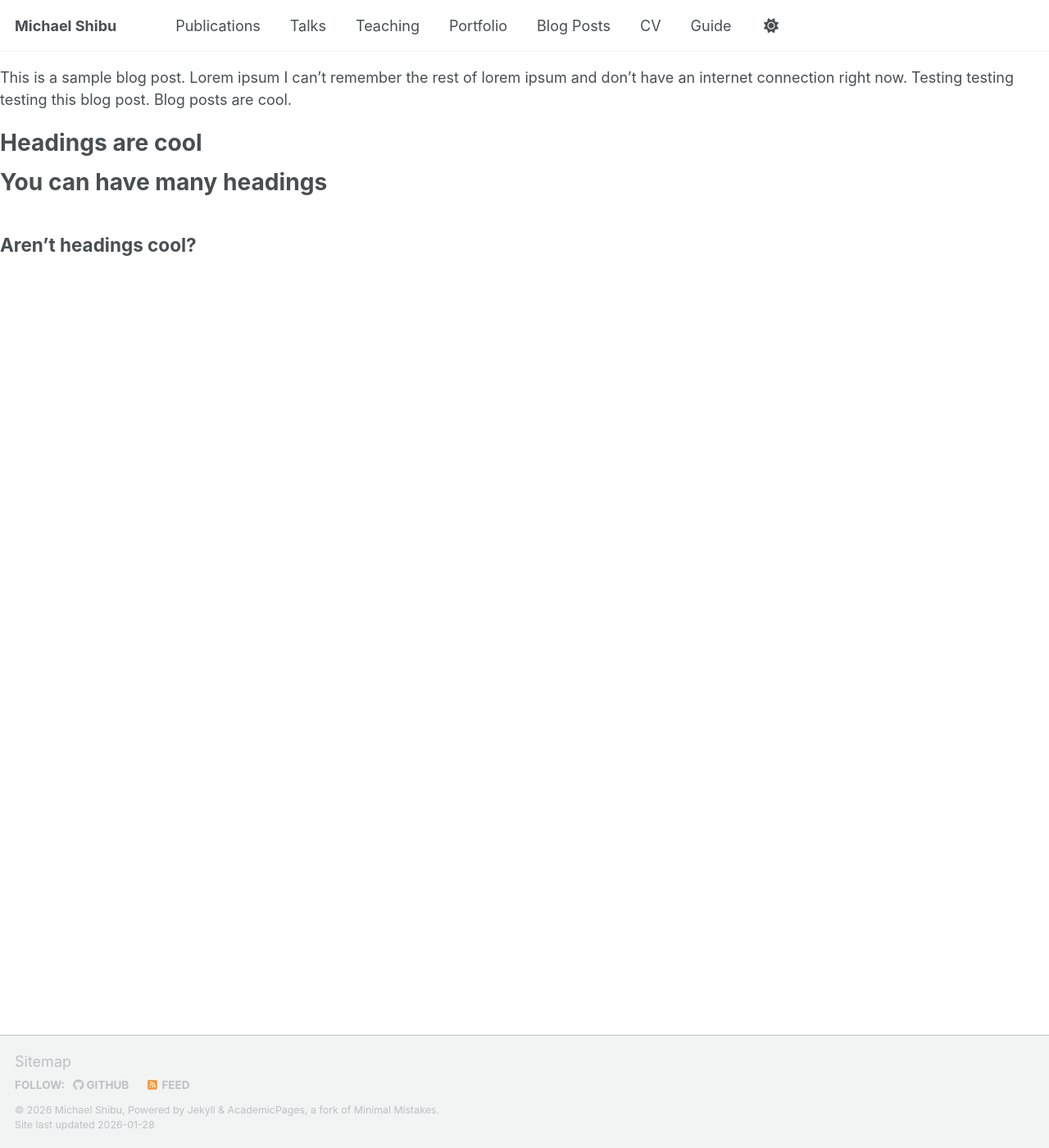
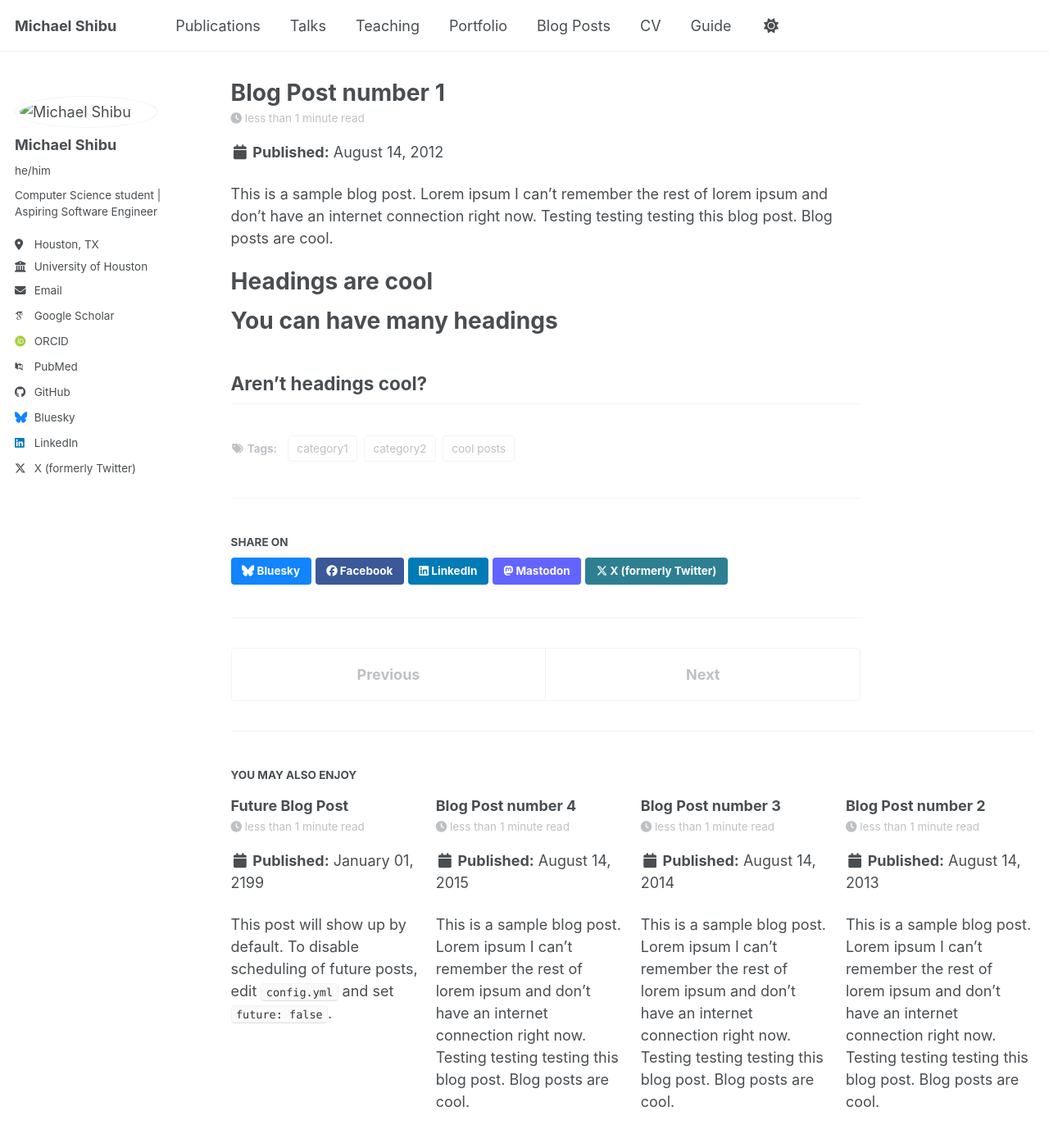
Before and after one commit to michaelshibu101-sketch/michaelshibu101-sketch.github.io, a Jekyll site: the page built from _posts/2012-08-14-blog-post-1.md, in a window 1280 px wide and 1400 px high. Shown: the whole window at 82% size. Built offline with Jekyll 4.4.1, drawn with Linux system fonts in a browser that asks for light colours; some web fonts are replaced; a script bundle is joined from its source files by our own code; our own code applies the rules of GitHub Pages for plain Markdown files; library files that are not in the unit come from our copies; some of the changed lines change nothing that is shown.

Commit message:
Update _config.yml

```diff
--- a/_config.yml
+++ b/_config.yml
@@ -1,3 +1,11 @@
+# Welcome to Jekyll!
+#
+# This config file is meant for settings that affect your entire site, values
+# which you are expected to set up once and rarely need to edit after that.
+# For technical reasons, this file is *NOT* reloaded automatically when you use
+# `jekyll serve -l -H localhost`. If you change this file, please restart the
+# server process.
+
 # Basic Site Settings
 locale                   : "en-US"
 site_theme               : "default"
@@ -11,6 +19,7 @@ repository               : "michaelshibu101-sketch/michaelshibu101-sketch.github
 
 # Site Author
 author:
+  # Biographic information
   avatar           : "images/pfp.jpg"
   name             : "Michael Shibu"
   pronouns         : "he/him"
@@ -20,7 +29,7 @@ author:
   uri              :
   email            : "mshibu@cougarnet.uh.edu"
 
-  # Keep all other social media keys exactly as they were
+  # Academic websites
   academia         :
   arxiv            :
   googlescholar    : "https://scholar.google.com/citations?user=PS_CX0AAAAAJ"
@@ -33,25 +42,272 @@ author:
   researchgate     :
   scopus           :
   zotero           :
+
+  # Repositories and software development
   bitbucket        :
   codepen          :
   dribbble         :
   github           : "michaelshibu101-sketch"
   kaggle           :
   stackoverflow    :
+
+  # Social media
+  artstation       :
+  bluesky          : "bsky.app"
+  facebook         :
+  flickr           :
+  foursquare       :
+  goodreads        :
+  google_plus      :
+  keybase          :
+  instagram        :
+  lastfm           :
   linkedin         : "https://www.linkedin.com/in/michael-shibu-9a3761340/"
+  mastodon         :
+  medium           :
+  pinterest        :
+  soundcloud       :
+  steam            :
+  telegram         :
+  tumblr           :
   twitter          : ""
-  facebook         : ""
-  instagram        : ""
-  # leave the rest as in original template
+  vine             :
+  weibo            :
+  wikipedia        :
+  xing             :
+  youtube          :
+  zhihu            :
 
-# Resume
-resume: "files/MichaelShibuResume.pdf"
+# Publication Category
+publication_category:
+  books:
+    title: 'Books'
+  manuscripts:
+    title: 'Journal Articles'
+  conferences:
+    title: 'Conference Papers'
+
+# Site Settings
+teaser                   :
+breadcrumbs              : false
+words_per_minute         : 160
+future                   : true
+read_more                : "disabled"
+talkmap_link             : false
+comments:
+  provider               :
+  disqus:
+    shortname            :
+  discourse:
+    server               :
+  facebook:
+    appid                :
+    num_posts            :
+    colorscheme          :
+staticman:
+  allowedFields          : ['name', 'email', 'url', 'message']
+  branch                 : "gh-pages"
+  commitMessage          : "New comment."
+  filename               : comment-{@timestamp}
+  format                 : "yml"
+  moderation             : true
+  path                   : "_data/comments/{options.slug}"
+  requiredFields         : ['name', 'email', 'message']
+  transforms:
+    email                : "md5"
+  generatedFields:
+    date:
+      type               : "date"
+      options:
+        format           : "iso8601"
+atom_feed:
+  hide                   : false
+  path                   :
+
+# SEO Related
+google_site_verification :
+bing_site_verification   :
+alexa_site_verification  :
+yandex_site_verification :
+
+# Social Sharing
+twitter:
+  username               : &twitter
+facebook:
+  username               :
+  app_id                 :
+  publisher              :
+og_image                 :
+og_description           :
+social:
+  type                   :
+  name                   :
+  links:
 
 # Analytics
 analytics:
   provider               : "google-analytics-4"
   google:
-    tracking_id          : "G-XXXXXXXXXX" # replace later
+    tracking_id          : "G-XXXXXXXXXX"
 
-# Everything else stays exactly as original template...
+# Reading Files
+include:
+  - .htaccess
+  - _pages
+  - files
+exclude:
+  - "*.sublime-project"
+  - "*.sublime-workspace"
+  - .asset-cache
+  - .bundle
+  - .github
+  - .jekyll-assets-cache
+  - .sass-cache
+  - assets/js/_main.js
+  - assets/js/plugins
+  - assets/js/vendor
+  - CHANGELOG
+  - Capfile
+  - config
+  - Dockerfile
+  - Gemfile
+  - Gruntfile.js
+  - gulpfile.js
+  - LICENSE
+  - local
+  - log
+  - node_modules
+  - package.json*
+  - Rakefile
+  - README
+  - tmp
+  - vendor
+keep_files:
+  - .git
+  - .svn
+encoding: "utf-8"
+markdown_ext: "markdown,mkdown,mkdn,mkd,md"
+
+# Conversion
+markdown: kramdown
+highlighter: rouge
+lsi: false
+excerpt_separator: "\n\n"
+incremental: false
+
+# Markdown Processing
+kramdown:
+  input: GFM
+  hard_wrap: false
+  auto_ids: true
+  footnote_nr: 1
+  entity_output: as_char
+  toc_levels: 1..6
+  smart_quotes: lsquo,rsquo,ldquo,rdquo
+  enable_coderay: false
+
+# Collections
+collections:
+  teaching:
+    output: true
+    permalink: /:collection/:path/
+  publications:
+    output: true
+    permalink: /:collection/:path/
+  portfolio:
+    output: true
+    permalink: /:collection/:path/
+  talks:
+    output: true
+    permalink: /:collection/:path/
+
+# Defaults
+defaults:
+  - scope:
+      path: ""
+      type: posts
+    values:
+      layout: single
+      author_profile: true
+      read_time: true
+      comments: true
+      share: true
+      related: true
+  - scope:
+      path: ""
+      type: pages
+    values:
+      layout: single
+      author_profile: true
+  - scope:
+      path: ""
+      type: teaching
+    values:
+      layout: single
+      author_profile: true
+      share: true
+      comments: true
+  - scope:
+      path: ""
+      type: publications
+    values:
+      layout: single
+      author_profile: true
+      share: true
+      comments: true
+  - scope:
+      path: ""
+      type: portfolio
+    values:
+      layout: single
+      author_profile: true
+      share: true
+      comment: true
+  - scope:
+      path: ""
+      type: talks
+    values:
+      layout: talk
+      author_profile: true
+      share: true
+
+# Sass/SCSS
+sass:
+  sass_dir: _sass
+  style: compressed
+
+# Outputting
+permalink: /:categories/:title/
+timezone: Etc/UTC
+
+# Plugins
+plugins:
+  - jekyll-feed
+  - jekyll-gist
+  - jekyll-paginate
+  - jekyll-sitemap
+  - jekyll-redirect-from
+  - jemoji
+
+# Mimic GitHub Pages with --safe
+whitelist:
+  - jekyll-feed
+  - jekyll-gist
+  - jekyll-paginate
+  - jekyll-sitemap
+  - jekyll-redirect-from
+  - jemoji
+
+# Archives
+category_archive:
+  type: liquid
+  path: /categories/
+tag_archive:
+  type: liquid
+  path: /tags/
+
+# HTML Compression
+compress_html:
+  clippings: all
+  ignore:
+    envs: development
```
